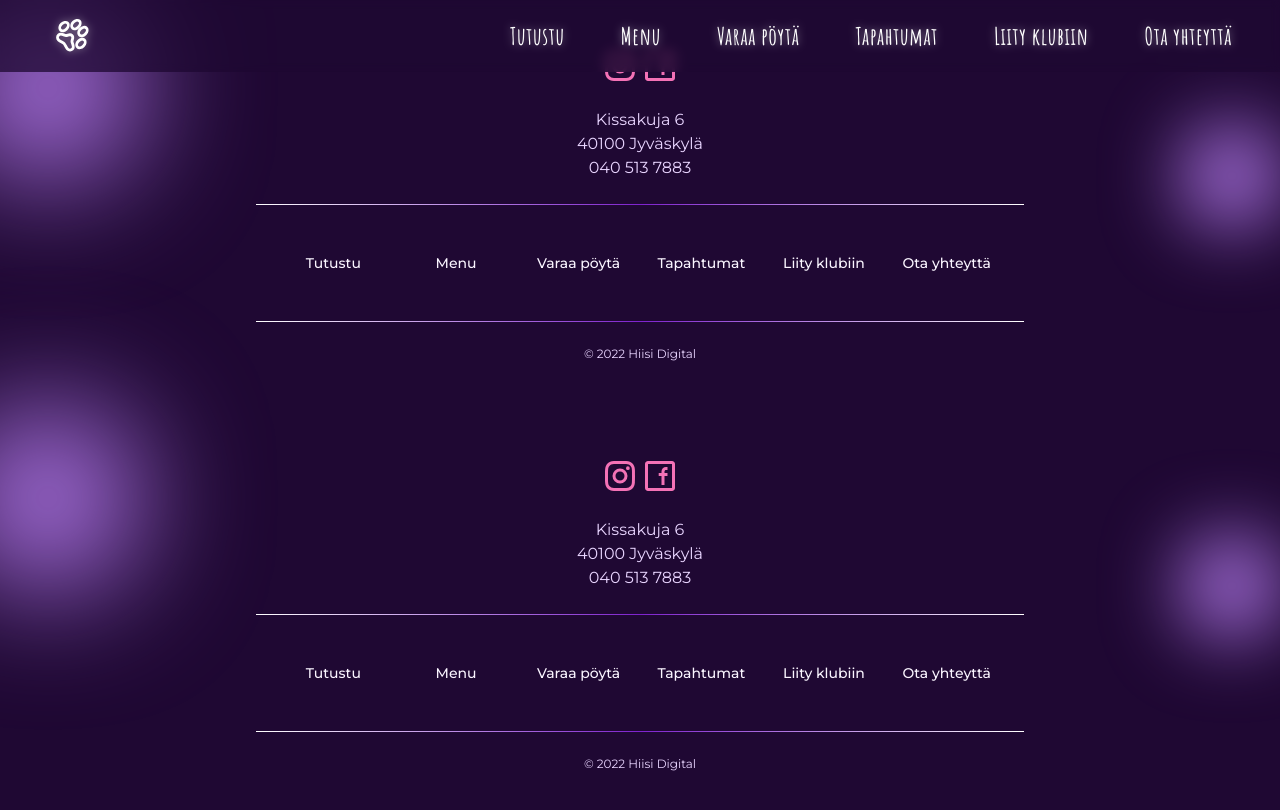
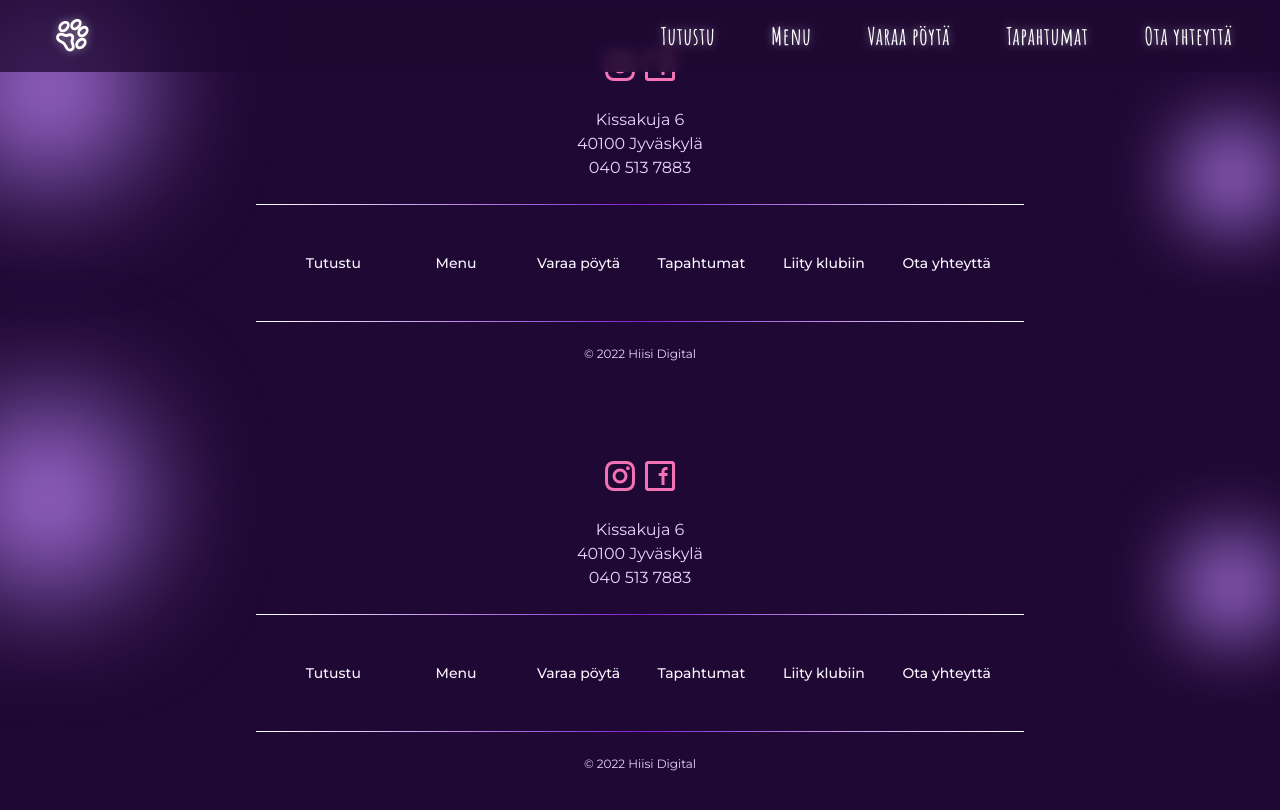
Before and after one commit to villetoimela/templates-cat-cafe, a Next.js app: page /layout in a window 1280 px wide. Shown: the top 810 px of the page. Built offline with nearby package versions, Linux system fonts and the light colour scheme.

Commit message:
Fixed navbar link to go to right page

```diff
--- a/components/navbar/navbar.jsx
+++ b/components/navbar/navbar.jsx
@@ -61,8 +61,7 @@ const Navbar = () => {
                         <NavbarLink to="menu" text="Menu" />
                         <NavbarLink to="varaa-poyta" text="Varaa pöytä" />
                         <NavbarLink to="tapahtumat" text="Tapahtumat" />
-                        <NavbarLink to="" text="Liity klubiin" />
-                        <NavbarLink to="" text="Ota yhteyttä" />
+                        <NavbarLink to="ota-yhteytta" text="Ota yhteyttä" />
                     </ul>
                 </div>
             </div>
```
